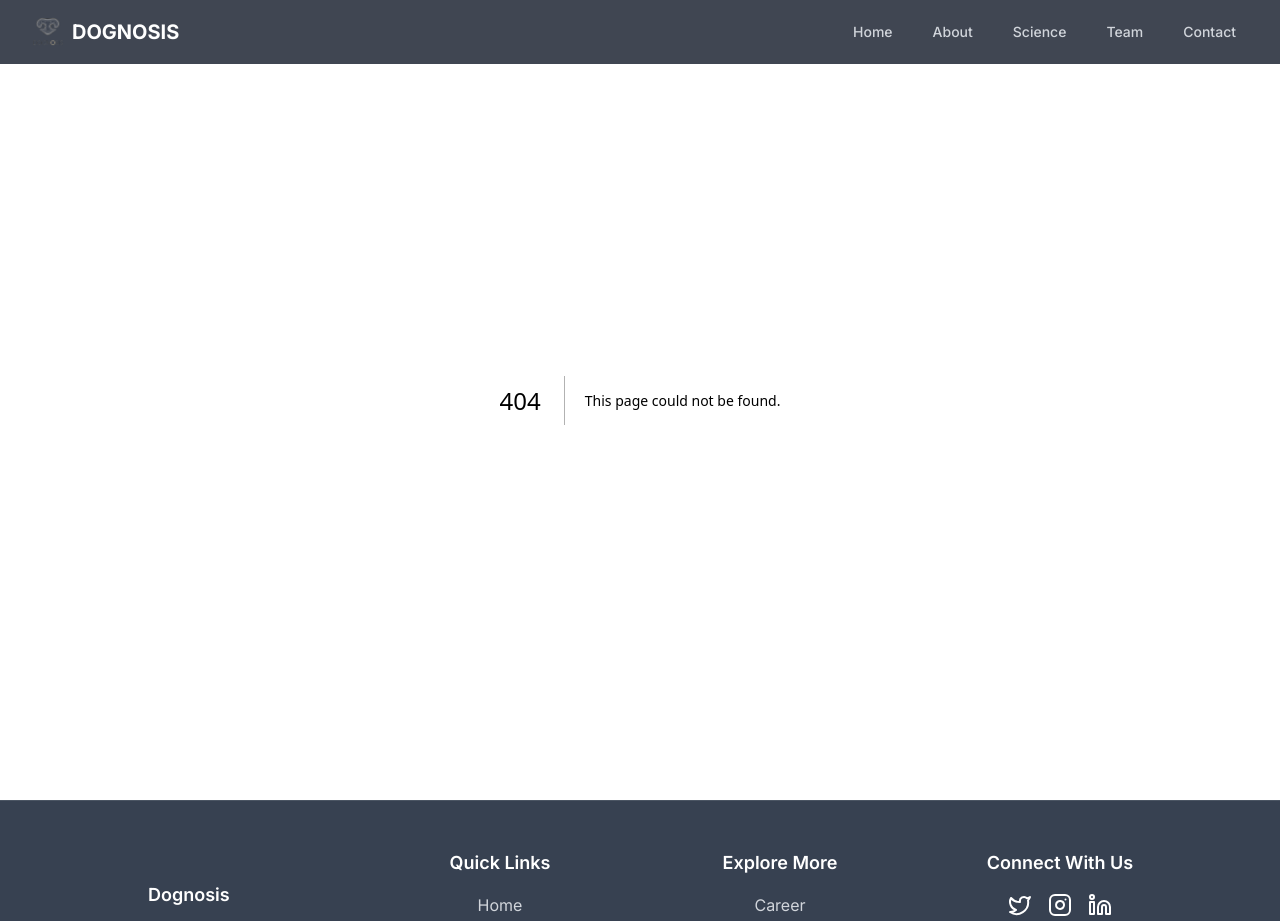
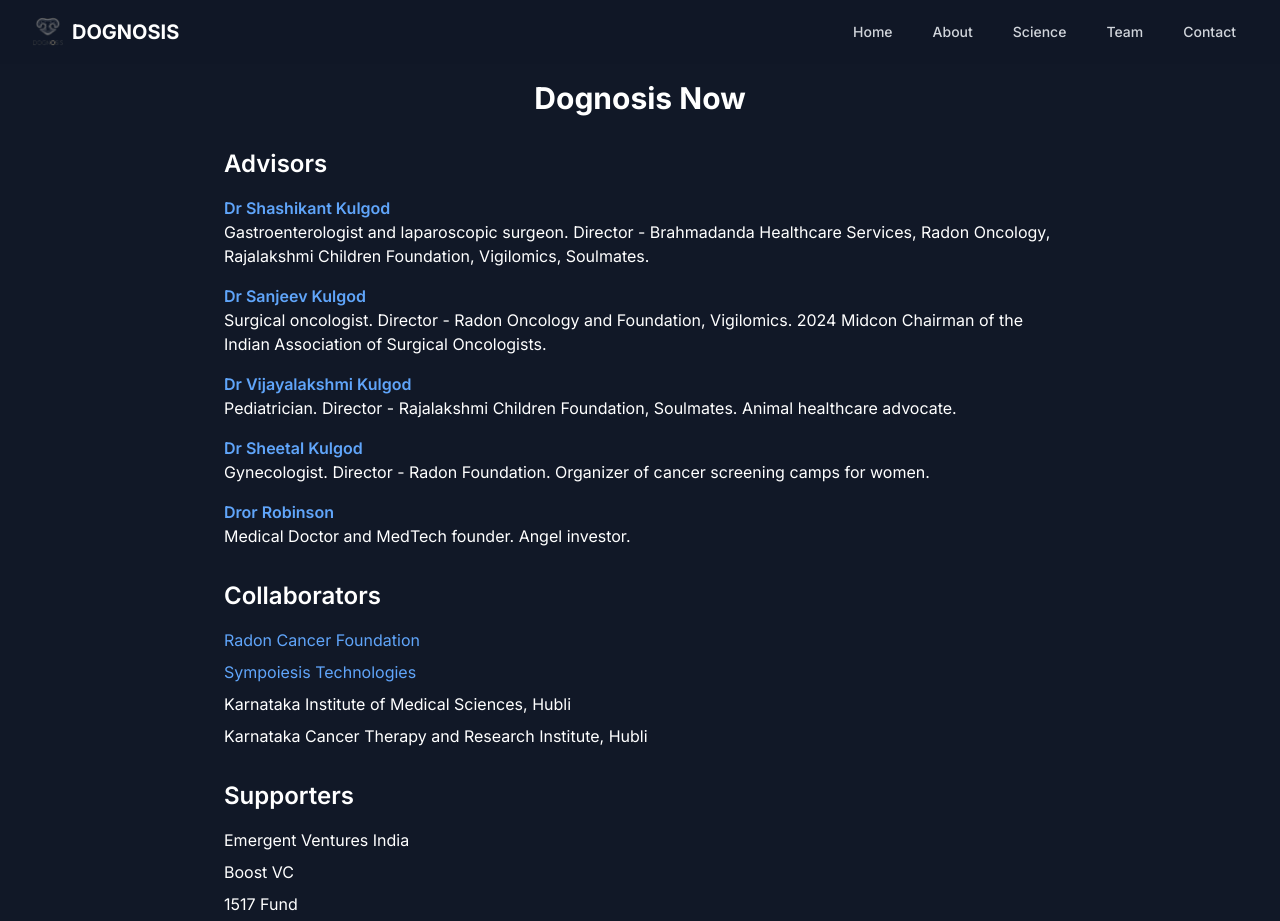
Before and after one commit to notcodesid/dognosis, a Next.js app: page /dognosisnow in a window 1280 px wide. Before the commit this address had no page. Shown: the top 921 px of the page. Built offline with nearby package versions, Linux system fonts and the light colour scheme.

Commit message:
dognosisnow

```diff
--- /dev/null
+++ b/app/dognosisnow/page.tsx
@@ -0,0 +1,74 @@
+'use client'
+
+import { motion } from 'framer-motion'
+
+const DonateSection = () => {
+  return (
+    <section className="bg-gray-900 text-white py-20">
+      <div className="max-w-4xl mx-auto px-4 sm:px-6 lg:px-8">
+        <motion.h2
+          className="text-3xl font-bold mb-8 text-center"
+          initial={{ opacity: 0, y: -20 }}
+          animate={{ opacity: 1, y: 0 }}
+          transition={{ duration: 0.5 }}
+        >
+          Dognosis Now
+        </motion.h2>
+        <motion.div
+          className="space-y-8"
+          initial={{ opacity: 0 }}
+          animate={{ opacity: 1 }}
+          transition={{ duration: 0.5, delay: 0.2 }}
+        >
+          <div>
+            <h3 className="text-2xl font-semibold mb-4">Advisors</h3>
+            <ul className="space-y-4">
+              <li>
+                <h4 className="font-semibold"> <a href="https://lakeviewhospitals.in/dr-shashikant-kulgod/" className="text-blue-400 hover:text-blue-300">Dr Shashikant Kulgod</a> </h4>
+                <p>Gastroenterologist and laparoscopic surgeon. Director - Brahmadanda Healthcare Services, Radon Oncology, Rajalakshmi Children Foundation, Vigilomics, Soulmates.</p>
+              </li>
+              <li>
+                <h4 className="font-semibold"> <a href="https://www.radoncancercentre.com/doctors/dr-sanjeev-kulgod" className="text-blue-400 hover:text-blue-300">Dr Sanjeev Kulgod </a>  </h4>
+                <p>Surgical oncologist. Director - Radon Oncology and Foundation, Vigilomics. 2024 Midcon Chairman of the Indian Association of Surgical Oncologists.</p>
+              </li>
+              <li>
+                <h4 className="font-semibold text-blue-400 hover:text-blue-300"> Dr Vijayalakshmi Kulgod </h4>
+                <p>Pediatrician. Director - Rajalakshmi Children Foundation, Soulmates. Animal healthcare advocate.</p>
+              </li>
+              <li>
+                <h4 className="font-semibold text-blue-400 hover:text-blue-300" >Dr Sheetal Kulgod</h4>
+                <p>Gynecologist. Director - Radon Foundation. Organizer of cancer screening camps for women.</p>
+              </li>
+              <li>
+                <h4 className="font-semibold text-blue-400 hover:text-blue-300">Dror Robinson</h4>
+                <p>Medical Doctor and MedTech founder. Angel investor.</p>
+              </li>
+            </ul>
+          </div>
+          <div>
+            <h3 className="text-2xl font-semibold mb-4">Collaborators</h3>
+            <ul className="space-y-2">
+              <li> <a href="https://www.radoncancercentre.com/about-us/foundation" className="text-blue-400 hover:text-blue-300"> Radon Cancer Foundation </a></li>
+              <li>
+              <a href="https://sympoiesis.xyz/" className="text-blue-400 hover:text-blue-300">   Sympoiesis Technologies </a></li>
+              <li>Karnataka Institute of Medical Sciences, Hubli</li>
+              <li>Karnataka Cancer Therapy and Research Institute, Hubli</li>
+            </ul>
+          </div>
+          <div>
+            <h3 className="text-2xl font-semibold mb-4">Supporters</h3>
+            <ul className="space-y-2">
+              <li>Emergent Ventures India</li>
+              <li>Boost VC</li>
+              <li>1517 Fund</li>
+              <li>gradCapital</li>
+              <li>Govt of India and Telangana State T-Hub health-tech program</li>
+            </ul>
+          </div>
+        </motion.div>
+      </div>
+    </section>
+  )
+}
+
+export default DonateSection
--- a/components/footer.tsx
+++ b/components/footer.tsx
@@ -39,7 +39,7 @@ const Footer = () => {
             <h3 className="text-lg font-semibold mb-4">Explore More</h3>
             <ul className="space-y-2 text-center">
               <li><a href="/career" className="text-gray-300 hover:text-blue-300 transition-colors duration-300">Career</a></li>
-              <li><a href="/dognosisNow" className="text-gray-300 hover:text-blue-300 transition-colors duration-300">Dognosis Now</a></li>
+              <li><a href="/dognosisnow" className="text-gray-300 hover:text-blue-300 transition-colors duration-300">Dognosis Now</a></li>
             </ul>
           </div>
           <div className="flex flex-col items-center">
```
